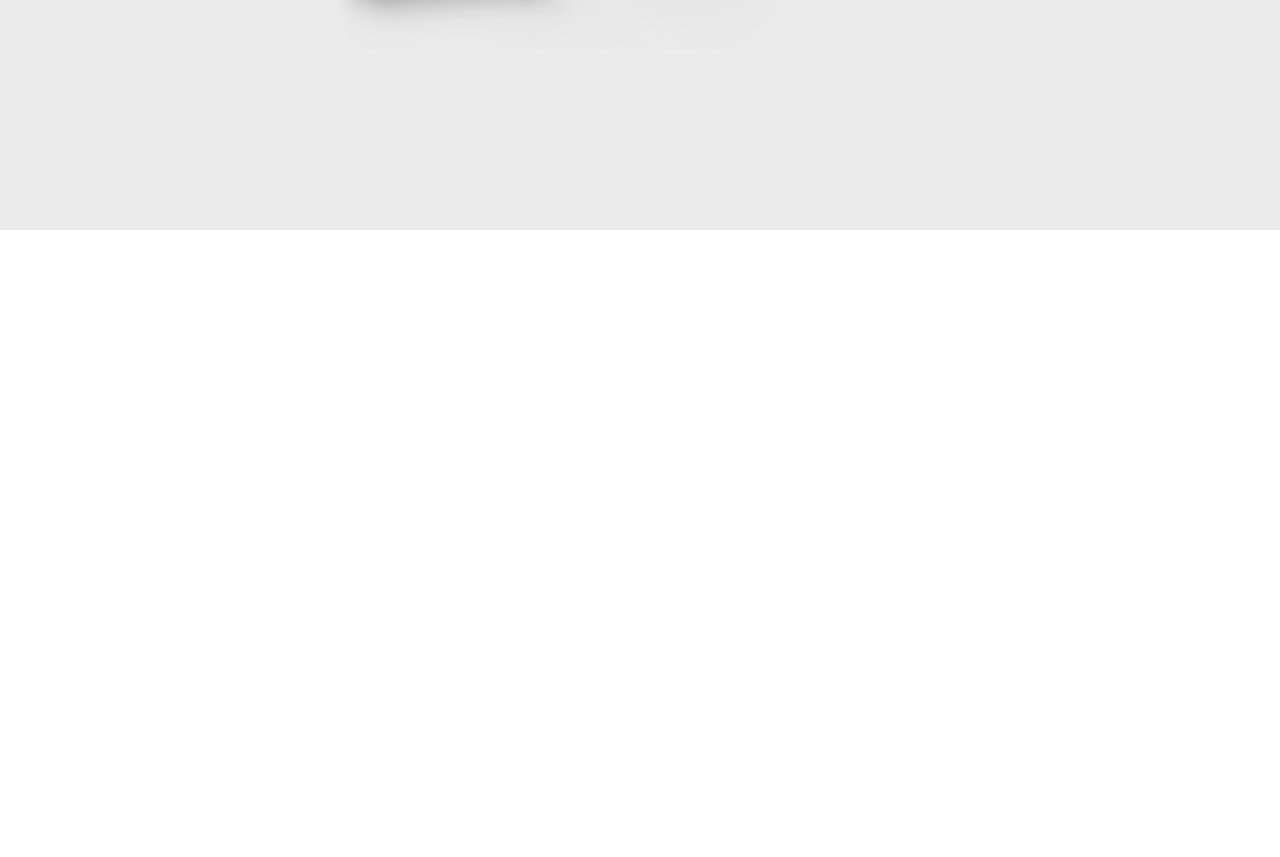
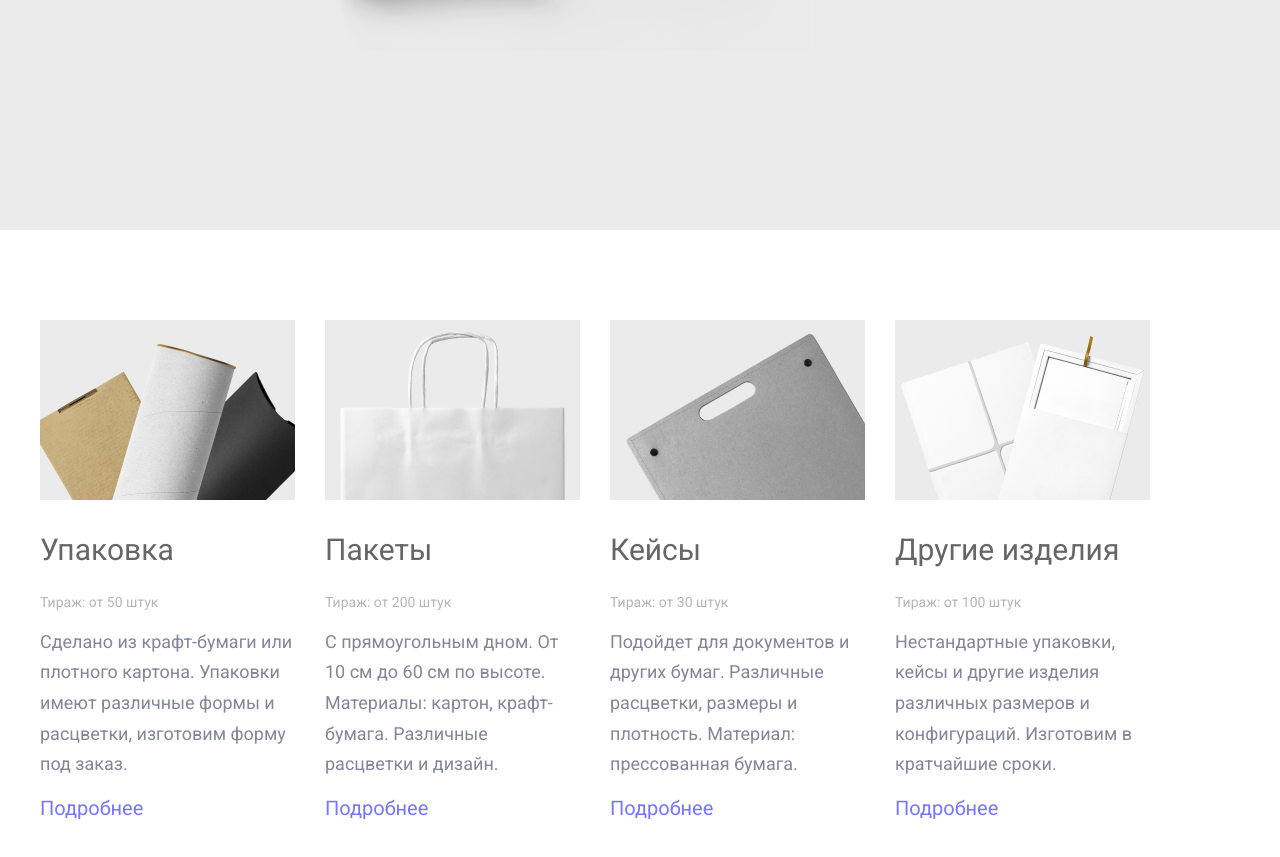
Before and after one commit to Yod-i/Paper-Simple-page, a plain HTML site: page index.html in a window 1280 px wide. Shown: the part 1533-2390 px from the top of the page. Before the commit the page ends 1763 px from the top, so only its background shows below. Drawn offline with Linux system fonts and the light colour scheme.

Commit message:
Added Products section

```diff
--- a/css/style.css
+++ b/css/style.css
@@ -232,3 +232,47 @@ a {
     font-size: 18px;
     line-height: 170%;
 }
+
+.products {
+    display: flex;
+    flex-wrap: wrap;
+    gap: 30px;
+    margin: 90px 0 90px 0;
+}
+
+.product__card {
+    max-width: 255px;
+}
+
+.product__img {
+
+}
+
+.product__name {
+    color: #666666;
+    font-weight: 400;
+    font-size: 30px;
+    line-height: 100%;
+}
+
+.product__tirazh {
+    color: #B5B5BD;
+    font-weight: 400;
+    font-size: 14px;
+    line-height: 100%;
+
+}
+
+.product__descr {
+    color: #85859B;
+    font-weight: 400;
+    font-size: 18px;
+    line-height: 170%;
+}
+
+.product__link {
+    color: #7875FE;
+    font-weight: 400;
+    font-size: 20px;
+    line-height: 100%;
+}
--- a/index.html
+++ b/index.html
@@ -88,6 +88,58 @@
                 </div>
             </div>
         </section>
+
+        <div class="container">
+            <section class="products">
+                <div class="product__card">
+                    <img src="assets/img/Upakovka.png" alt="" class="product__img">
+                    <p class="product__name">Упаковка</p>
+                    <p class="product__tirazh">Тираж: от 50 штук</p>
+                    <p class="product__descr">Сделано из крафт-бумаги или плотного картона. Упаковки имеют различные формы и расцветки, изготовим форму под заказ.</p>
+                    <a href="" class="product__link">Подробнее
+                        <svg width="21" height="15" viewBox="0 0 21 15">
+                            <use href="assets/sprites/sprites.svg#arrow"></use>
+                        </svg>
+                    </a>
+                </div>
+                <div class="product__card">
+                    <img src="assets/img/PaperBag.png" alt="" class="product__img">
+                    <p class="product__name">Пакеты</p>
+                    <p class="product__tirazh">Тираж: от 200 штук</p>
+                    <p class="product__descr">С прямоугольным дном. От 10 см до 60 см по высоте. Материалы: картон, крафт-бумага. Различные расцветки и дизайн.</p>
+                    <a href="" class="product__link">Подробнее
+                        <svg width="21" height="15" viewBox="0 0 21 15">
+                            <use href="assets/sprites/sprites.svg#arrow"></use>
+                        </svg>
+                    </a>
+                </div>
+                <div class="product__card">
+                    <img src="assets/img/Briefcase.png" alt="" class="product__img">
+                    <p class="product__name">Кейсы</p>
+                    <p class="product__tirazh">Тираж: от 30 штук</p>
+                    <p class="product__descr">Подойдет для документов и других бумаг. Различные расцветки, размеры и плотность. Материал: прессованная бумага.</p>
+                    <a href="" class="product__link">Подробнее
+                        <svg width="21" height="15" viewBox="0 0 21 15">
+                            <use href="assets/sprites/sprites.svg#arrow"></use>
+                        </svg>
+                    </a>
+                </div>
+                <div class="product__card">
+                    <img src="assets/img/OtherProducts.png" alt="" class="product__img">
+                    <p class="product__name">Другие изделия </p>
+                    <p class="product__tirazh">Тираж: от 100 штук</p>
+                    <p class="product__descr">Нестандартные упаковки, кейсы и другие изделия различных размеров и конфигураций. Изготовим в кратчайшие сроки.</p>
+                    <a href="" class="product__link">Подробнее
+                        <svg width="21" height="15" viewBox="0 0 21 15">
+                            <use href="assets/sprites/sprites.svg#arrow"></use>
+                        </svg>
+                    </a>
+
+                </div>
+
+
+            </section>
+        </div>
     </div>
 </body>
 </html>
```
Also changed, not shown: assets/img/Briefcase.png (added), assets/img/OtherProducts.png (added), assets/img/PaperBag.png (added), assets/img/Upakovka.png (added), assets/sprites/sprites.svg.
